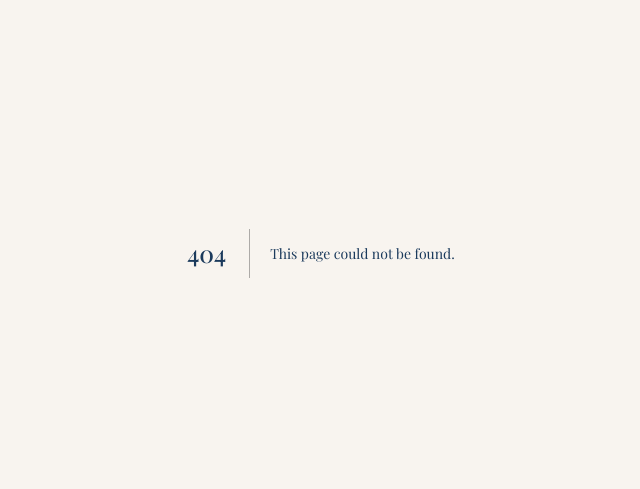
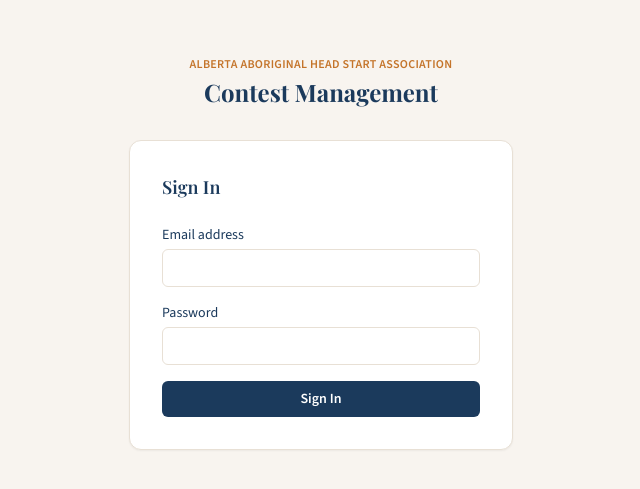
Before and after one commit to icespear514/logo_aahsa, a Next.js app: page /admin/login in a window 1280 px wide. Before the commit this address had no page. Shown: the part 147-636 px from the top of the page, without its empty margins (319-959 px from the left). Built offline with nearby package versions, Linux system fonts and the light colour scheme; no server answers; a web font is replaced by a local one.

Commit message:
feat: add admin layout with nav and login page

```diff
--- /dev/null
+++ b/app/admin/layout.tsx
@@ -0,0 +1,79 @@
+import { createClient } from '@/lib/supabase/server'
+import { signOut } from '@/app/actions'
+import Link from 'next/link'
+
+export default async function AdminLayout({
+  children,
+}: {
+  children: React.ReactNode
+}) {
+  const supabase = createClient()
+  const {
+    data: { user },
+  } = await supabase.auth.getUser()
+
+  // Middleware handles redirect if not authenticated — user may be null on login page
+  if (!user) return <>{children}</>
+
+  const { data: profile } = await supabase
+    .from('profiles')
+    .select('role')
+    .eq('id', user.id)
+    .single()
+
+  const isMasterUser = profile?.role === 'master'
+
+  return (
+    <div className="min-h-screen bg-aahsa-cream">
+      <nav className="bg-aahsa-navy border-b border-aahsa-teal/30">
+        <div className="mx-auto max-w-7xl px-4 py-0 flex items-center justify-between h-14">
+          <div className="flex items-center gap-6">
+            <span className="font-heading text-white font-bold text-base">
+              AAHSA Contest
+            </span>
+            <Link
+              href="/admin/dashboard"
+              className="text-sm text-aahsa-cream/80 hover:text-white transition-colors"
+            >
+              Dashboard
+            </Link>
+            <Link
+              href="/admin/results"
+              className="text-sm text-aahsa-cream/80 hover:text-white transition-colors"
+            >
+              Results
+            </Link>
+            {isMasterUser && (
+              <>
+                <Link
+                  href="/admin/settings"
+                  className="text-sm text-aahsa-cream/80 hover:text-white transition-colors"
+                >
+                  Settings
+                </Link>
+                <Link
+                  href="/admin/invite"
+                  className="text-sm text-aahsa-cream/80 hover:text-white transition-colors"
+                >
+                  Invite
+                </Link>
+              </>
+            )}
+          </div>
+          <div className="flex items-center gap-3">
+            <span className="text-xs text-aahsa-cream/60">{user.email}</span>
+            <form action={signOut}>
+              <button
+                type="submit"
+                className="text-xs text-aahsa-cream/80 hover:text-white transition-colors"
+              >
+                Sign out
+              </button>
+            </form>
+          </div>
+        </div>
+      </nav>
+      <div className="mx-auto max-w-7xl px-4 py-8">{children}</div>
+    </div>
+  )
+}
--- /dev/null
+++ b/app/admin/login/page.tsx
@@ -0,0 +1,107 @@
+'use client'
+
+import { useState } from 'react'
+import { useRouter } from 'next/navigation'
+import { createClient } from '@/lib/supabase/client'
+import { Button } from '@/components/ui/Button'
+
+export default function LoginPage() {
+  const router = useRouter()
+  const [email, setEmail] = useState('')
+  const [password, setPassword] = useState('')
+  const [error, setError] = useState<string | null>(null)
+  const [loading, setLoading] = useState(false)
+
+  async function handleSubmit(e: React.FormEvent) {
+    e.preventDefault()
+    setError(null)
+    setLoading(true)
+
+    const supabase = createClient()
+    const { error: authError } = await supabase.auth.signInWithPassword({
+      email,
+      password,
+    })
+
+    if (authError) {
+      setError(authError.message)
+      setLoading(false)
+      return
+    }
+
+    router.push('/admin/dashboard')
+    router.refresh()
+  }
+
+  return (
+    <div className="min-h-screen bg-aahsa-cream flex items-center justify-center px-4">
+      <div className="w-full max-w-sm">
+        <div className="text-center mb-8">
+          <p className="text-aahsa-ochre text-xs font-semibold tracking-wide uppercase mb-1">
+            Alberta Aboriginal Head Start Association
+          </p>
+          <h1 className="font-heading text-2xl font-bold text-aahsa-navy">
+            Contest Management
+          </h1>
+        </div>
+
+        <div className="bg-white rounded-xl shadow-sm border border-aahsa-warmGray p-8">
+          <h2 className="font-heading text-lg font-semibold text-aahsa-navy mb-6">
+            Sign In
+          </h2>
+
+          <form onSubmit={handleSubmit} className="space-y-4">
+            <div>
+              <label
+                htmlFor="email"
+                className="block text-sm font-medium text-aahsa-navy mb-1"
+              >
+                Email address
+              </label>
+              <input
+                id="email"
+                type="email"
+                required
+                value={email}
+                onChange={(e) => setEmail(e.target.value)}
+                className="w-full rounded-md border border-aahsa-warmGray px-3 py-2 text-sm focus:border-aahsa-ochre focus:outline-none focus:ring-2 focus:ring-aahsa-ochre/20"
+              />
+            </div>
+
+            <div>
+              <label
+                htmlFor="password"
+                className="block text-sm font-medium text-aahsa-navy mb-1"
+              >
+                Password
+              </label>
+              <input
+                id="password"
+                type="password"
+                required
+                value={password}
+                onChange={(e) => setPassword(e.target.value)}
+                className="w-full rounded-md border border-aahsa-warmGray px-3 py-2 text-sm focus:border-aahsa-ochre focus:outline-none focus:ring-2 focus:ring-aahsa-ochre/20"
+              />
+            </div>
+
+            {error && (
+              <p className="rounded-md bg-red-50 px-3 py-2 text-sm text-red-700 border border-red-200">
+                {error}
+              </p>
+            )}
+
+            <Button
+              type="submit"
+              variant="secondary"
+              loading={loading}
+              className="w-full"
+            >
+              Sign In
+            </Button>
+          </form>
+        </div>
+      </div>
+    </div>
+  )
+}
```
